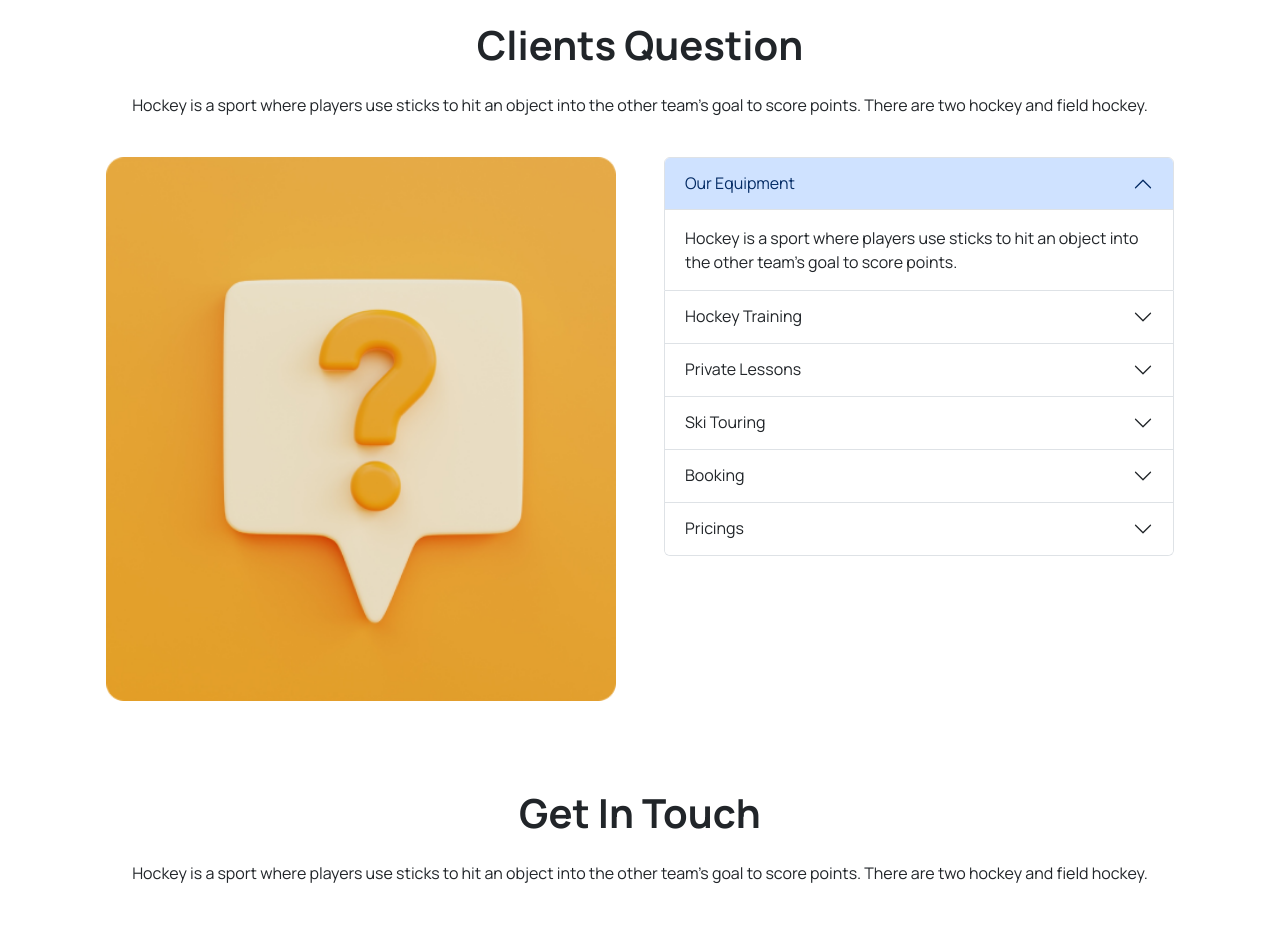
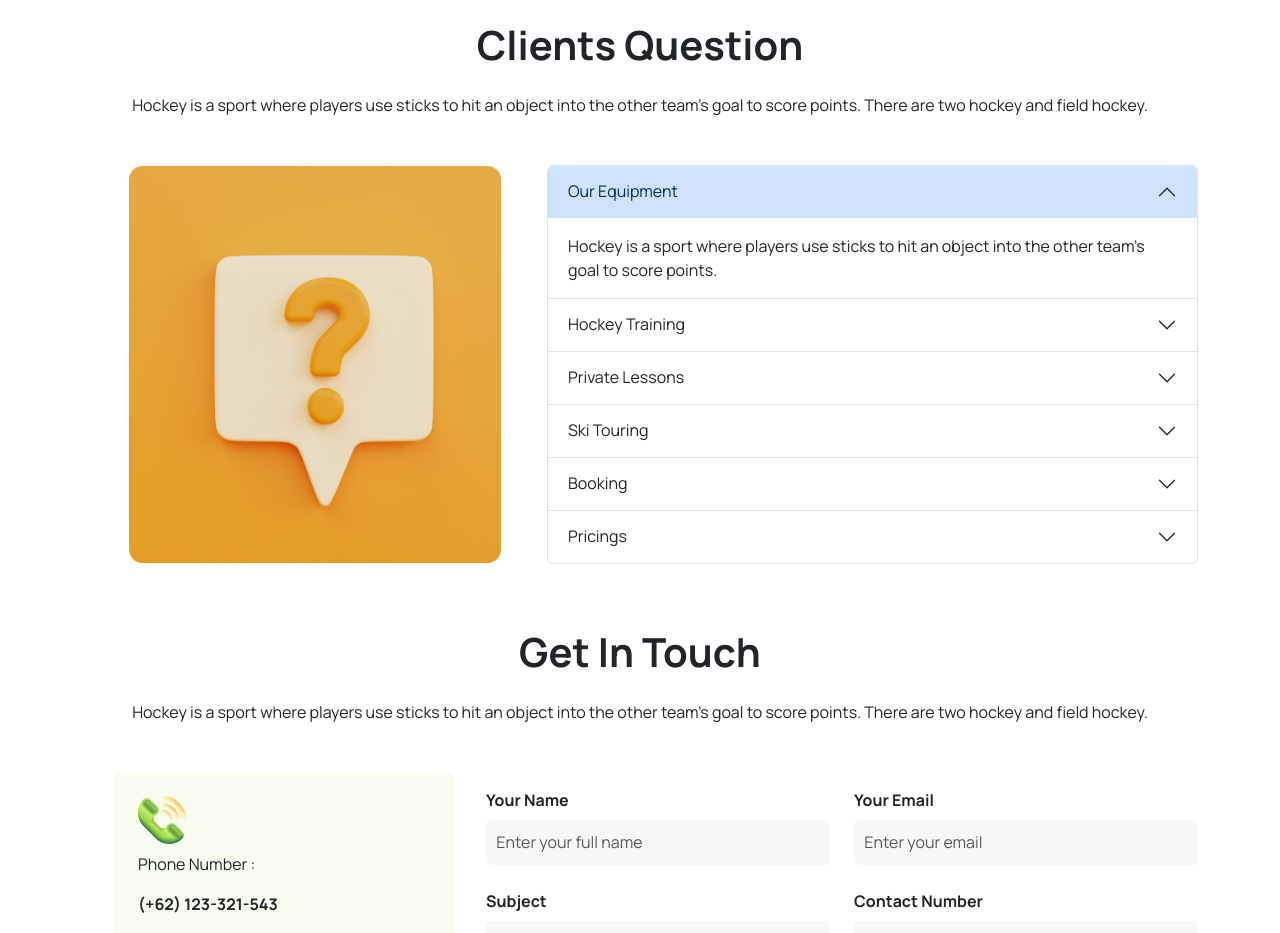
Before and after one commit to rokibulislam101/Project03-Responsive-Landing-Page, a plain HTML site: page index.html in a window 1280 px wide. Shown: the part 3200-4133 px from the top of the page. Drawn offline with nearby package versions, Linux system fonts and the light colour scheme.

Commit message:
Simple Commit

```diff
--- a/index.html
+++ b/index.html
@@ -340,12 +340,11 @@
       <div class="que-body">
         <div class="text-center">
           <h1 class="fw-bolder mb-4">Clients Question</h1>
-          <p>Hockey is a sport where players use sticks to hit an object into the other team's goal to score points. There
-            are two hockey and field hockey.</p>
+          <p>Hockey is a sport where players use sticks to hit an object into the other team's goal to score points. There are two hockey and field hockey.</p>
         </div>
-        <div class="d-md-flex">
-          <img src="/Images/11.png" class="col-md-6 p-4" alt="">
-          <div class="col-md-6 p-4">
+        <div class="d-md-flex justify-content-center align-items-center mt-5">
+          <div class="col-md-5 text-center que-img"><img src="/Images/11.png" alt=""></div>
+          <div class="col-md-7">
             <div class="accordion" id="accordionExample">
               <div class="accordion-item">
                 <h2 class="accordion-header" id="headingOne">
--- a/style.css
+++ b/style.css
@@ -160,6 +160,11 @@ section {
   top: 40%;
 }
 
+/* Question Section Design */
+.que-img img {
+    width: 80%;
+  }
+
 /* Form Design */
 .form-control {
   background-color: #91919113;
@@ -204,6 +209,10 @@ section {
   top: 40%;
 }
 
+  .que-img img {
+    width: 100%;
+  }
+
   .foot-1 {
     text-align: center;
     margin-bottom: 5%;
```
